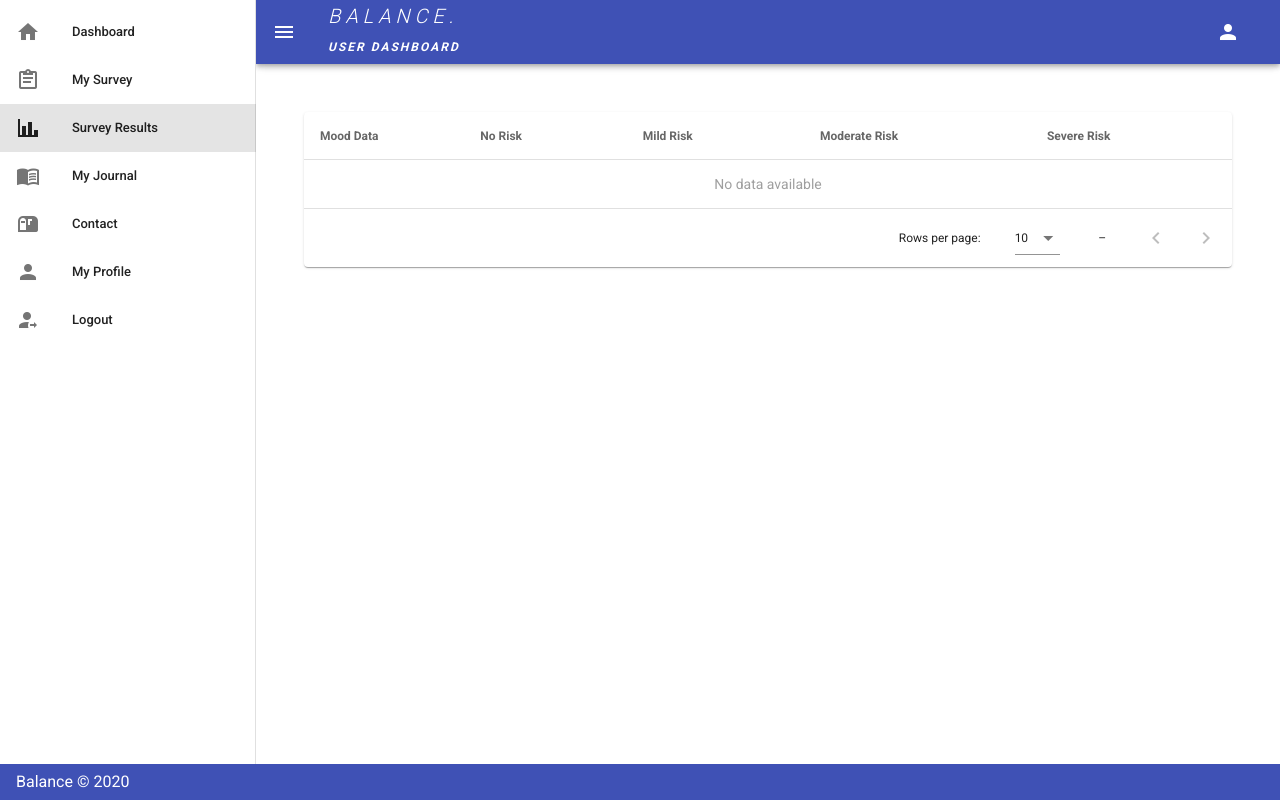
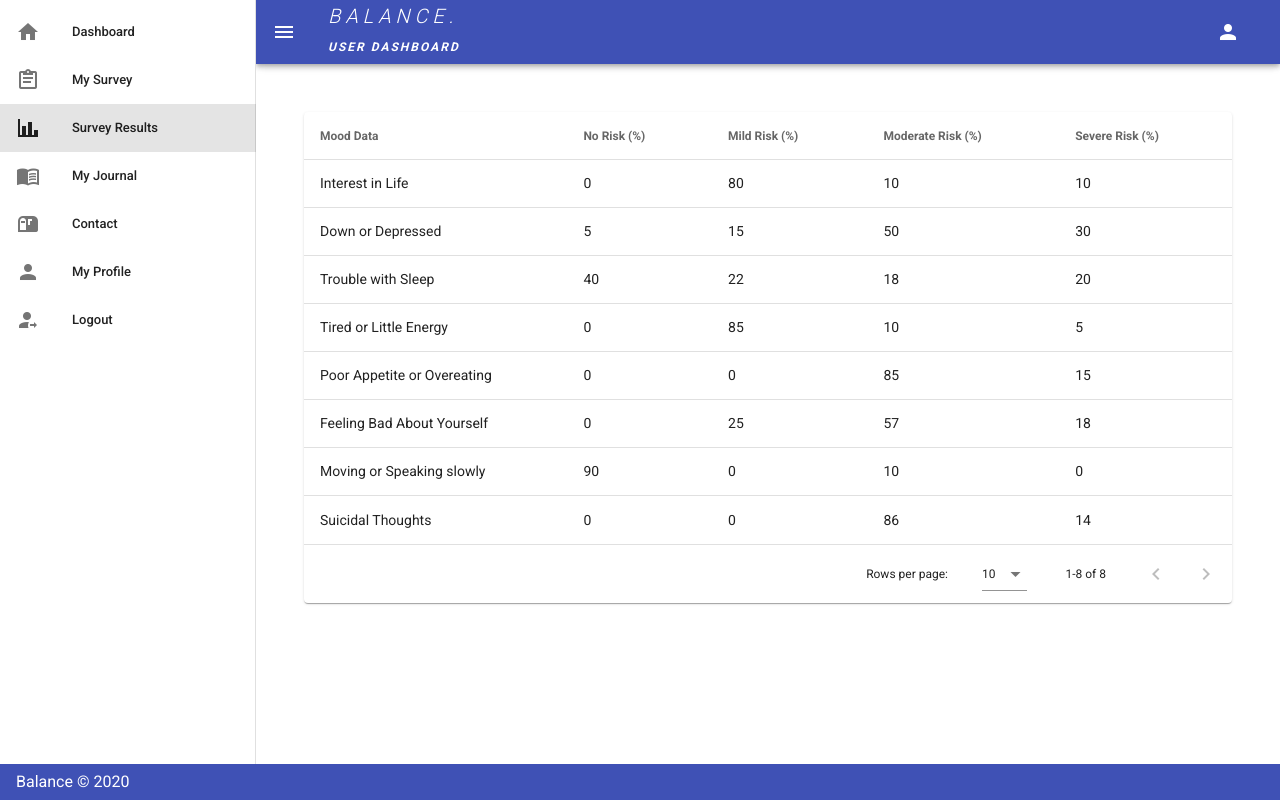
Before and after one commit to dvega920/BALANCE, a Vue app in the folder client/: page /SurveyResults in a window 1280 px wide. Built offline with nearby package versions, Linux system fonts and the light colour scheme.

Commit message:
Got values and questions to populate. Committing before I break it again.

```diff
--- a/client/src/components/SurveyResults.vue
+++ b/client/src/components/SurveyResults.vue
@@ -4,7 +4,12 @@
       <v-flex justify-center>
         <v-container fluid>
           <!-- <SurveyResults /> -->
-          <v-data-table :headers="headers" :questions="name" class="elevation-1"></v-data-table>
+          <v-data-table
+            :headers="headers"
+            :items="questions"
+            :questions-per-page="5"
+            class="elevation-1"
+          ></v-data-table>
         </v-container>
       </v-flex>
     </v-layout>
@@ -22,43 +27,67 @@ export default {
           sortable: false,
           value: "name"
         },
-        { text: "No Risk", value: "0-8" },
-        { text: "Mild Risk", value: "8-16" },
-        { text: "Moderate Risk", value: "16-24" },
-        { text: "Severe Risk", value: "24-32" }
+        { text: "No Risk (%)", value: "norisk" },
+        { text: "Mild Risk (%)", value: "mildrisk" },
+        { text: "Moderate Risk (%)", value: "modrisk" },
+        { text: "Severe Risk (%)", value: "sevrisk" }
       ],
       questions: [
         {
           name: "Interest in Life",
-          value: "8"
+          norisk: 0,
+          mildrisk: 80,
+          modrisk: 10,
+          sevrisk: 10
         },
         {
           name: "Down or Depressed",
-          value: "16"
+          norisk: 5,
+          mildrisk: 15,
+          modrisk: 50,
+          sevrisk: 30
         },
         {
           name: "Trouble with Sleep",
-          value: "2"
+          norisk: 40,
+          mildrisk: 22,
+          modrisk: 18,
+          sevrisk: 20
         },
         {
           name: "Tired or Little Energy",
-          value: "16"
+          norisk: 0,
+          mildrisk: 85,
+          modrisk: 10,
+          sevrisk: 5
         },
         {
           name: "Poor Appetite or Overeating",
-          value: "24"
+          norisk: 0,
+          mildrisk: 0,
+          modrisk: 85,
+          sevrisk: 15
         },
         {
           name: "Feeling Bad About Yourself",
-          value: "2"
+          norisk: 0,
+          mildrisk: 25,
+          modrisk: 57,
+          sevrisk: 18
         },
         {
           name: "Moving or Speaking slowly",
-          value: "5"
+          norisk: 90,
+          mildrisk: 0,
+          modrisk: 10,
+          sevrisk: 0
         },
         {
           name: "Suicidal Thoughts",
-          value: "11"
+          norisk: 0,
+          mildrisk: 0,
+          modrisk: 86,
+          sevrisk: 14
         }
       ]
     };
```
